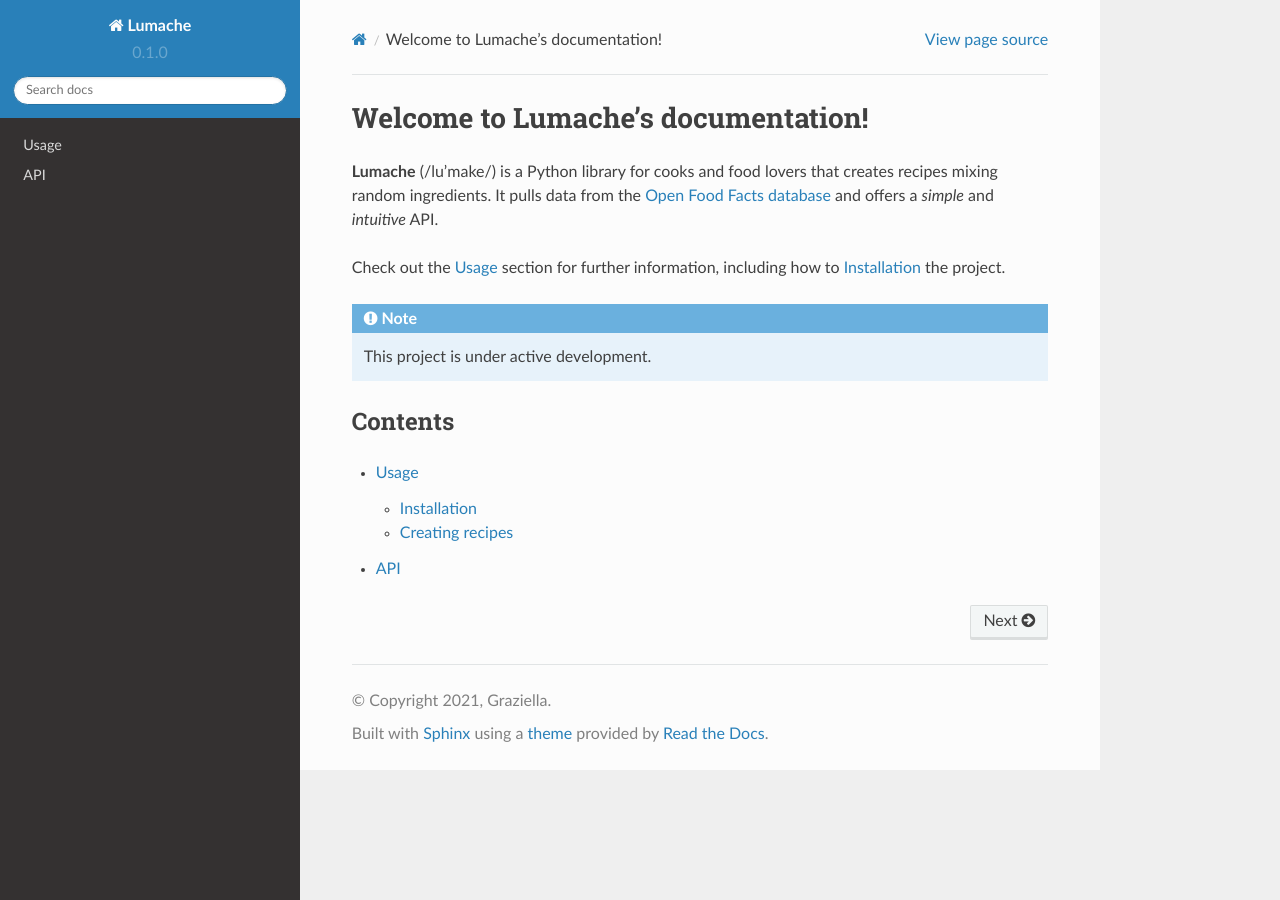
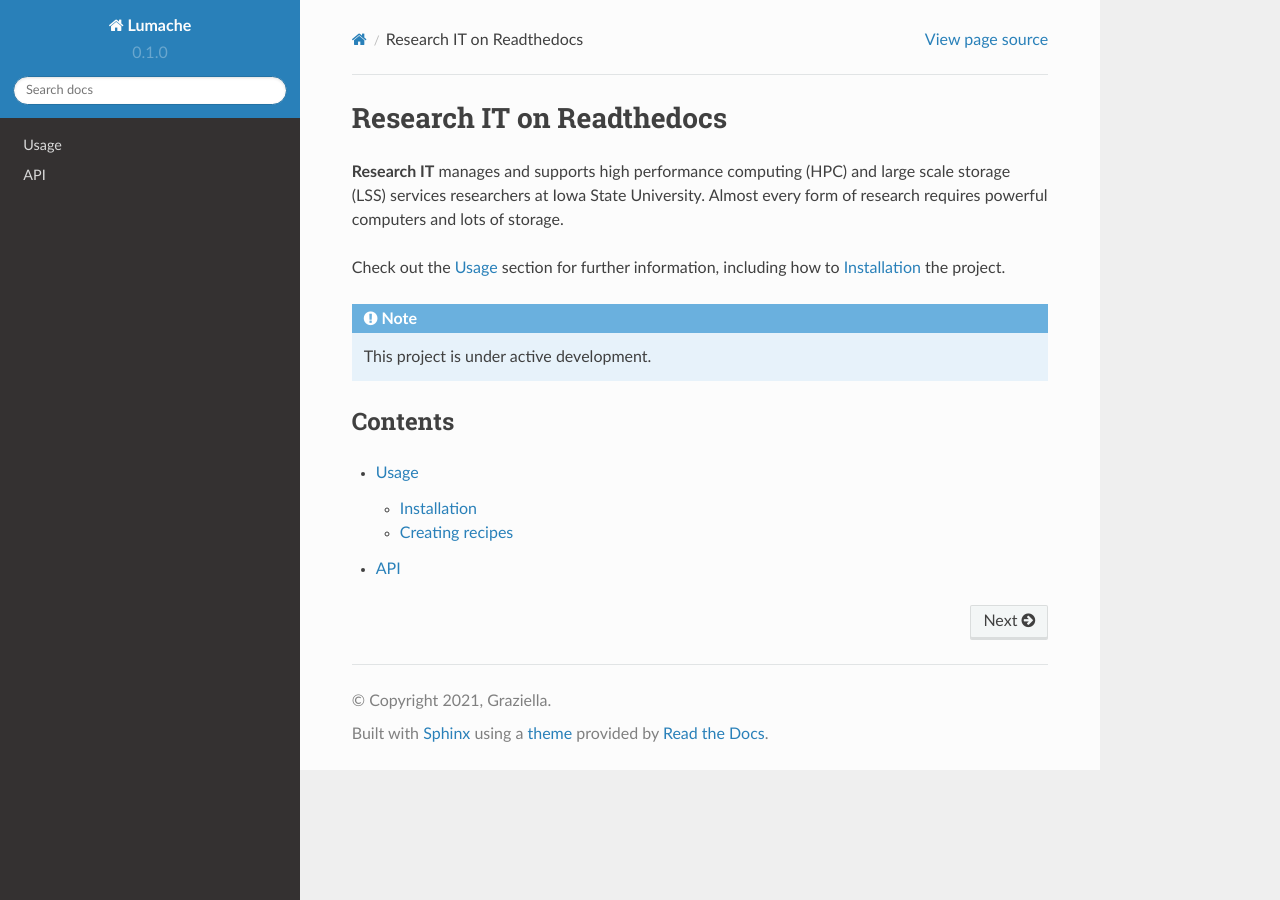
Before and after one commit to coe-jedi/readthedocs-researchit, a Sphinx documentation site: the page built from docs/source/index.rst, in a window 1280 px wide. Built offline with Sphinx 7.4.7 and the Read the Docs theme 2.0.0, drawn with Linux system fonts in a browser that asks for light colours.

Commit message:
Update index.rst

```diff
--- a/docs/source/index.rst
+++ b/docs/source/index.rst
@@ -1,10 +1,7 @@
-Welcome to Lumache's documentation!
+Research IT on Readthedocs
 ===================================
 
-**Lumache** (/lu'make/) is a Python library for cooks and food lovers
-that creates recipes mixing random ingredients.
-It pulls data from the `Open Food Facts database <https://world.openfoodfacts.org/>`_
-and offers a *simple* and *intuitive* API.
+**Research IT** manages and supports high performance computing (HPC) and large scale storage (LSS) services researchers at Iowa State University.  Almost every form of research requires powerful computers and lots of storage.
 
 Check out the :doc:`usage` section for further information, including
 how to :ref:`installation` the project.
```
